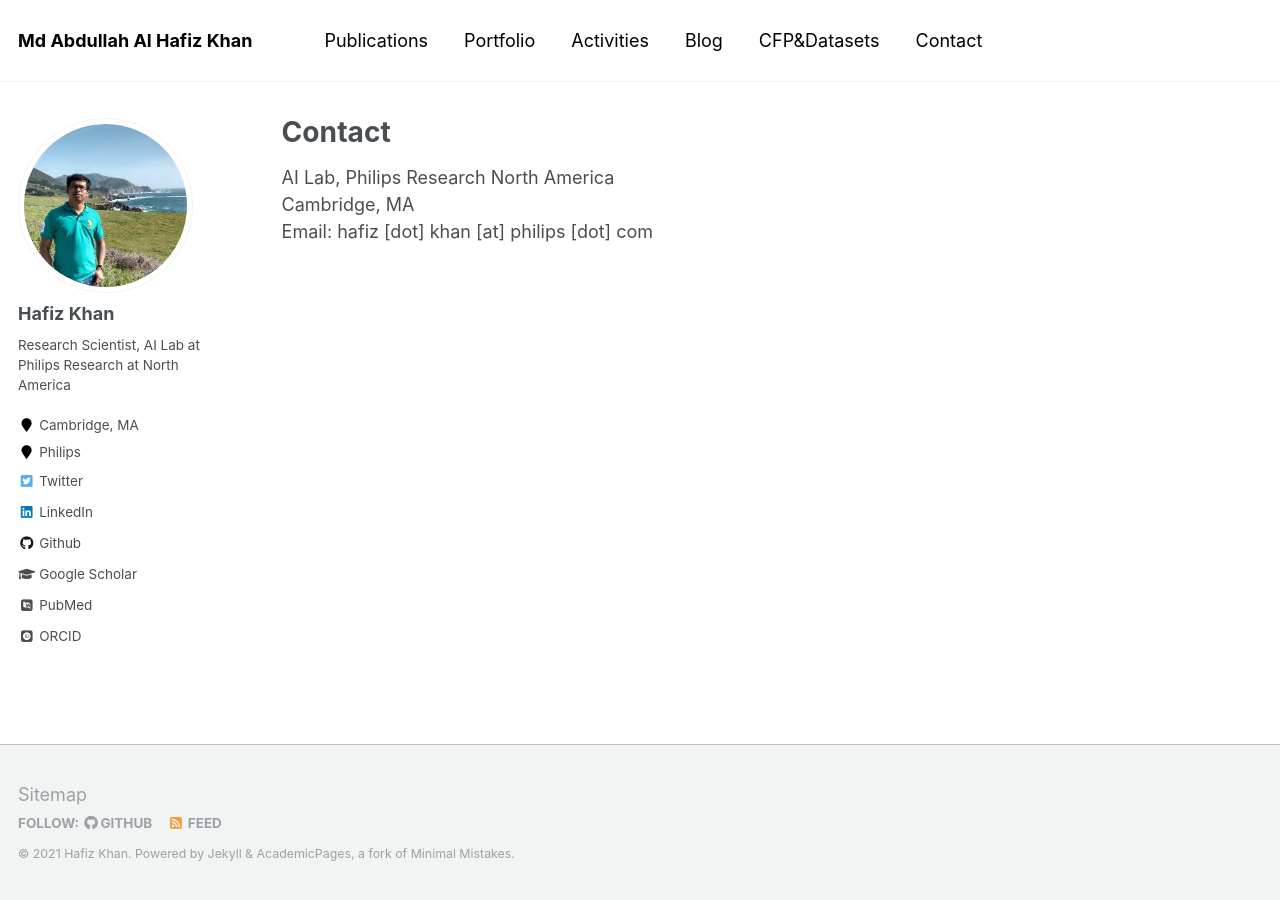
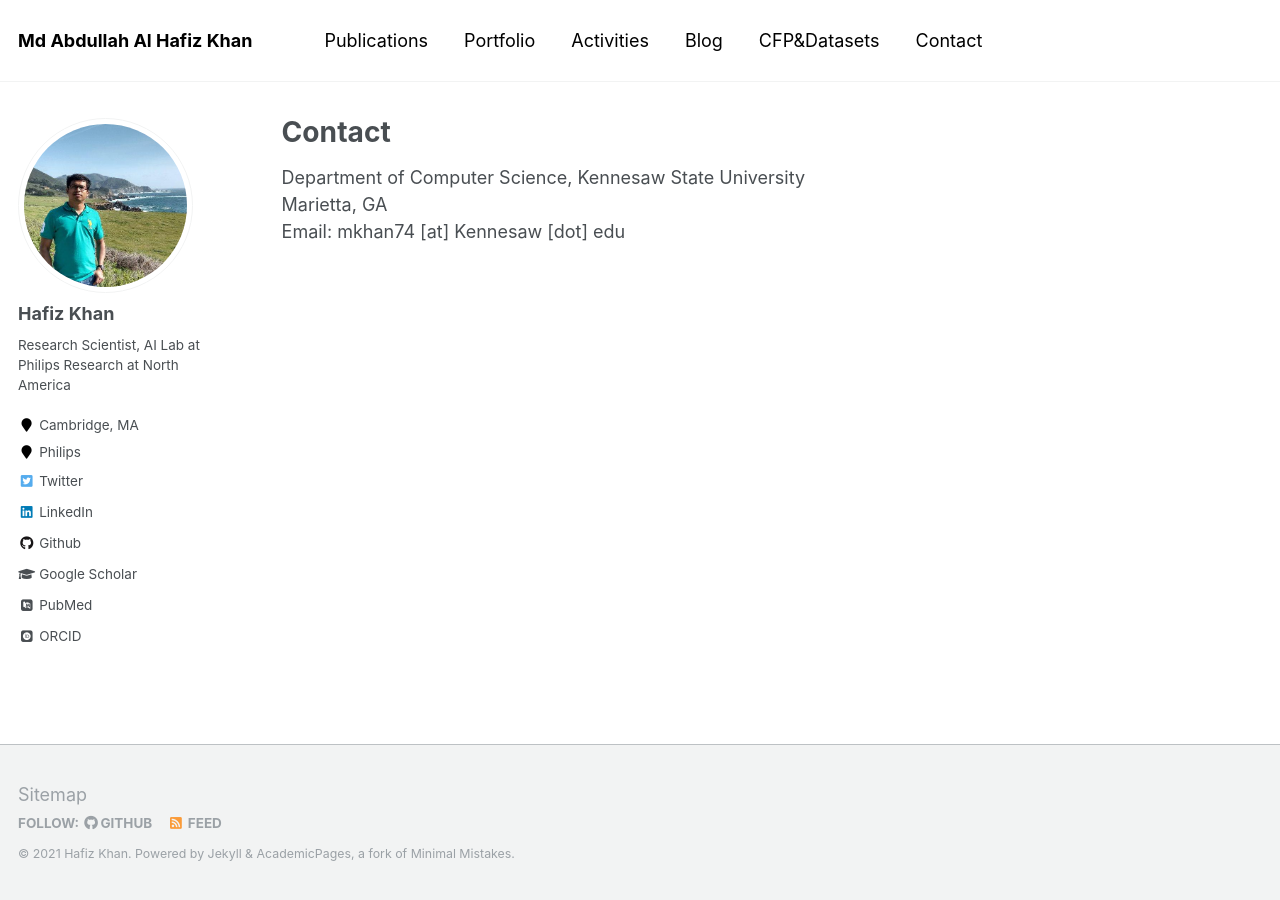
Before and after one commit to ahafizk/ahafizk.github.io, a Jekyll site: the page built from _pages/contact.md, in a window 1280 px wide. Built offline with Jekyll 4.4.1, drawn with Linux system fonts in a browser that asks for light colours; some web fonts are replaced.

Commit message:
Update contact.md

```diff
--- a/_pages/contact.md
+++ b/_pages/contact.md
@@ -4,6 +4,6 @@ title: "Contact"
 permalink: /contact/
 author_profile: true
 ---
-AI Lab, Philips Research North America<br>
-Cambridge, MA
-<br>Email: hafiz [dot] khan [at] philips [dot] com
+Department of Computer Science, Kennesaw State University<br>
+Marietta, GA
+<br>Email: mkhan74 [at] Kennesaw [dot] edu
```
